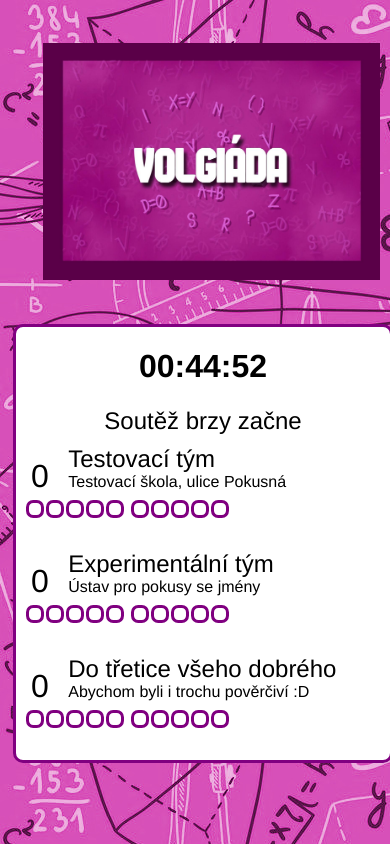
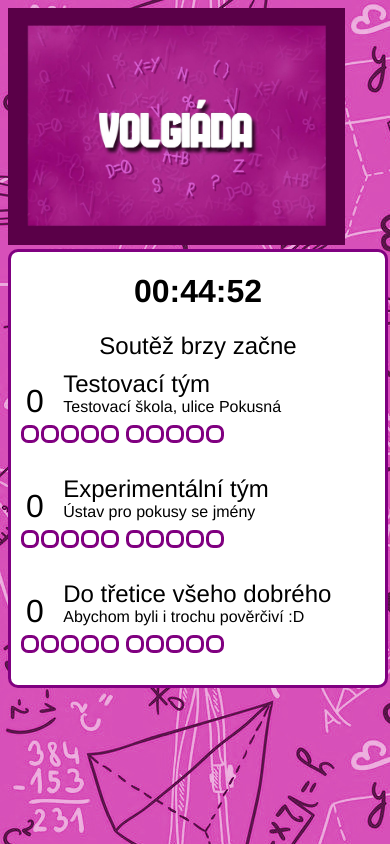
Before and after one commit to MatejHosek/volgiada, a Django app: page / in a window 390 px wide; the page is wider, and only the part inside the window is pictured. Run offline with Django 5.2, Linux system fonts and the light colour scheme; data comes from the database, SQL or seed files in the repository; data that the repository does not hold is empty.

Commit message:
Fix mobile views

```diff
--- a/judge/static/style.css
+++ b/judge/static/style.css
@@ -167,6 +167,10 @@
     width:90%;
 }
 
+.sidebar {
+    padding: 30px;
+}
+
 .radio-toolbar input[type="radio"]:checked+label {
     background-color: #bbb;
 }
@@ -175,6 +179,11 @@
     .left, .main, .right {
         width: 100%;
 
+        padding: 0px;
+        margin: 0px;
+    }
+
+    .sidebar {
         padding: 0px;
     }
 
--- a/judge/templates/judge/index.html
+++ b/judge/templates/judge/index.html
@@ -11,7 +11,7 @@
 
 <body style="background-image: url({% static 'background.jpg' %});">
     <div id="container" class="container">
-        <div id="sidebar" class="left" style="padding: 30px">
+        <div id="sidebar" class="left">
             <picture>
                 <source srcset="{% static 'logo_wide.jpeg' %}" media="(max-width: 800px)">
                 <source srcset="{% static 'logo.jpeg' %}" media="(max-width: 1500px)">
```
